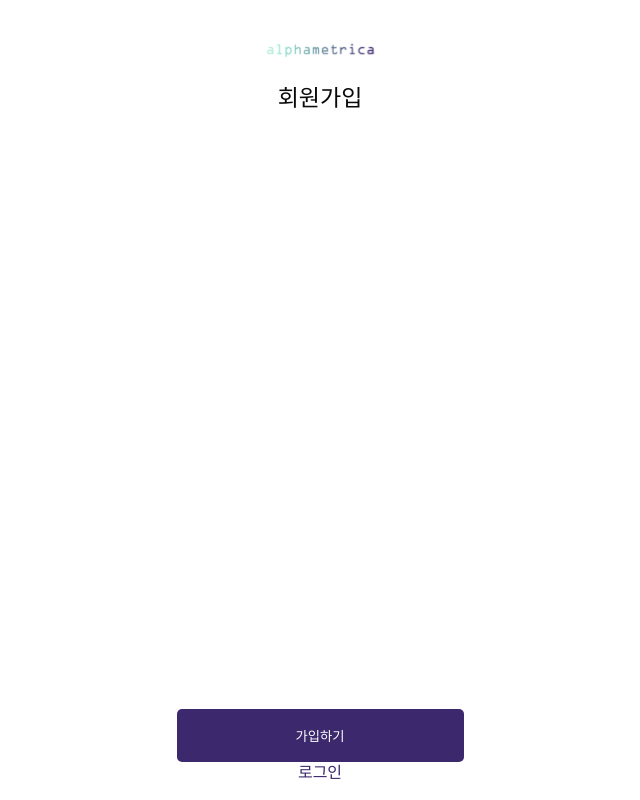
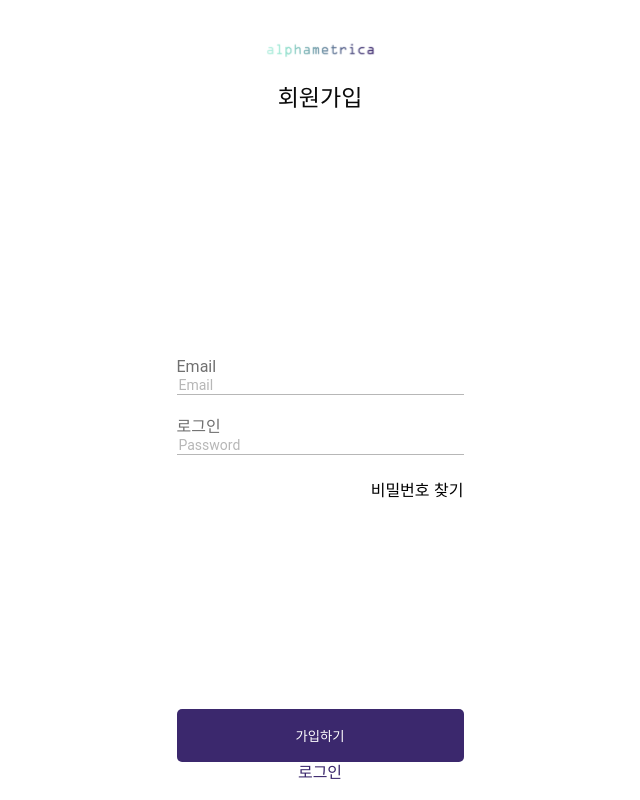
Before and after one commit to Gokul199602/Loginapp, a React (Create React App) app: page /login in a window 1280 px wide. Shown: the whole page, without its empty margins (320-960 px from the left). Built offline with nearby package versions, Linux system fonts and the light colour scheme.

Commit message:
login app

```diff
--- a/src/App.css
+++ b/src/App.css
@@ -49,6 +49,15 @@
 {
   display: flex;
   flex-direction: column;
+}
+.form .errorText
+{
+  font-size: 10px;
+  color: red;
+}
+.form input.error
+{
+  border-bottom: 1px solid red;
 }
 .form>label
 {
--- a/src/App.js
+++ b/src/App.js
@@ -3,8 +3,9 @@ import Main from "./components/Main/Main";
 import LoginForm from "./components/LoginForm/LoginForm";
 import RegisterForm from "./components/RegisterForm/RegisterForm";
 import Home from "./components/Home/Home";
-import {Link,Route,Switch,  BrowserRouter as Router} from 'react-router-dom';
+import {Link,Route,Switch,  BrowserRouter as Router,Redirect} from 'react-router-dom';
 function App() {
+  let checkIslogged = localStorage.isLogged;
   return (
     <Router>
       <div className="appContainer container">
@@ -12,7 +13,7 @@ function App() {
           <Route path="/" exact component = {Main}/>
           <Route path="/register" exact component = {RegisterForm}/>
           <Route path="/login" component = {LoginForm}/>
-          <Route path="/home" exact component = {Home}/>
+          {checkIslogged? <Route path="/home" exact component = {Home}/>:<Redirect exact from="/home" to="" />}
         </Switch>
       </div>
     </Router>
--- /dev/null
+++ b/src/components/Form/Auth.js
@@ -0,0 +1,48 @@
+const Auth = (input,type) => {
+  var errorTextArr = [],
+  isValid = true;
+  switch(type)
+  {
+    case "email":
+        if(!input)
+        {
+            errorTextArr.push("This Field is Required");
+            isValid = false;
+        }
+        else if(!ValidateEmail(input))
+        {
+            errorTextArr.push("Invalid Email");
+            isValid = false;
+        }
+    break;
+    case "password":
+        if(!input)
+        {
+            errorTextArr.push("This Field is Required");
+            isValid = false;
+        }
+        else if(!(input.length>3 && input.length<13))
+        {
+            errorTextArr.push("The password should be between 2 and 12");
+            isValid = false;
+            localStorage.isAut = "true";
+        }
+    break;
+  }
+  var returnValue = {
+        error:errorTextArr,
+        isValid:isValid
+  }
+  return returnValue;
+};
+
+function ValidateEmail(mail)
+{
+ if (/^[a-zA-Z0-9.!#$%&'*+/=?^_`{|}~-]+@[a-zA-Z0-9-]+(?:\.[a-zA-Z0-9-]+)*$/.test(mail))
+  {
+    return (true)
+  }
+    return (false)
+}
+
+export default Auth;
--- a/src/components/Form/Login/Login.css
+++ b/src/components/Form/Login/Login.css
@@ -0,0 +1,4 @@
+.textEl
+{
+    text-align: right;
+}
--- a/src/components/Form/Login/Login.js
+++ b/src/components/Form/Login/Login.js
@@ -1,10 +1,99 @@
-import React from 'react';
+import React, {useState,useEffect}  from 'react';
 import styles from './Login.css';
+import Auth from "../Auth";
 
-const Login = () => (
-  <div className={styles.Login}>
-    <h1>Login component</h1>
-  </div>
-);
+const Login = (props) => {
+  const [formData,setFormData] = useState({
+    email:{
+      input:"",
+      name:"email",
+      isRequired:true,
+      isValid:true,
+      erroTextArr:[]
+    },
+    password:{
+      input:"",
+      name:"password",
+      isRequired:true,
+      isValid:true,
+      erroTextArr:[]
+    }
+  });
+  useEffect(()=>{
+    if(props.isValidate)
+    {
+      var checkValidation = true;
+      var errorText = [];
+      for (const property in formData) {
+        if(!Auth(formData[property].input,formData[property].name).isValid)
+        {
+          let errorText = Auth(formData[property].input,formData[property].name).error;
+          checkValidation = false;
+          setFormData(prevState => ({
+            ...prevState,
+            [property]: {
+              name:formData[property].name,
+              input:formData[property].input,
+              isRequired:true,
+              isValid:false,
+              erroTextArr:errorText
+            }
+        }));
+        props.validation(false);
+        }
+      }
+      if(checkValidation)
+      {
+        console.log("You are logged in");
+        if(formData.email.input == "test@luxpmsoft.com" &&
+        formData.password.input == "test1234!")
+        {
+          window.location.href="/home";
+          localStorage.setItem("isLogged",true);
+          props.validation(true);
+        }
+        else
+        {
+          alert("Invalid username or password");
+          props.validation(false);
+        }
+      }
+    }
+  });
+  const formHandler = (event)=>
+  {
+    setFormData(prevState => ({
+      ...prevState,
+      [event.target.name]: {
+        name:event.target.name,
+        input:event.target.value,
+        isRequired:true,
+        isValid:true,
+        erroTextArr:[]
+      }
+  }));
+  }
+  return(
+  <form className="form mg-lg">
+  <label>
+     Email
+     <input type="email" name="email" placeholder="Email" className={formData.email.isValid?"":"error"} value={formData.email.input} onChange={formHandler} />
+     {formData.email.erroTextArr.map((err,index)=>{
+        return (<span key={index} className="errorText">{err}</span>)
+     })}
+   </label>
+   <label>
+   로그인
+     <input type="password" name="password" placeholder="Password" className={formData.password.isValid?"":"error"} value={formData.password.input} onChange={formHandler} />
+     {formData.password.erroTextArr.map((err,index)=>{
+       return (<span key={index} className="errorText">{err}</span>)
+     })}
+   </label>
+   <span className="textEl">
+     비밀번호 찾기
+   </span>
+   </form>
+  )
+};
 
 export default Login;
--- a/src/components/Form/Registration/Registration.js
+++ b/src/components/Form/Registration/Registration.js
@@ -4,15 +4,15 @@ import React from 'react';
 const Registration = () => (
   <form className="form mg-lg">
   <label>
-     Name
+     이름
      <input type="text" name="name" />
    </label>
    <label>
-     Name
+   휴대폰 번호
      <input type="text" name="name" />
    </label>
    <label>
-     Date
+   생년월일
      <input type="date" name="name" placeholder="dd-mm-yyyy" />
    </label>
    <label>
@@ -20,34 +20,34 @@ const Registration = () => (
      <input type="email" name="name" />
    </label>
    <label>
-     Password
+   비밀번호
      <input type="password" name="name" />
    </label>
    <label>
-     Confirm Password
+   비밀번호 확인
      <input type="password" name="name" />
    </label>
    <div className="chooseOption">
-     <label class="radioContainer">Four
+     <label class="radioContainer">최소 8자 이상
        <input type="radio" name="radio"/>
        <span class="checkmark"></span>
      </label>
-     <label class="radioContainer">Four
+     <label class="radioContainer">최소 하나의 대문자
        <input type="radio" name="radio"/>
        <span class="checkmark"></span>
      </label>
    </div>
    <div className="chooseOption">
-     <label class="radioContainer">Four
+     <label class="radioContainer">최소 하나의 숫자
        <input type="radio" name="radio"/>
        <span class="checkmark"></span>
      </label>
-     <label class="radioContainer">Four
+     <label class="radioContainer">최소 하나의 특수문자
        <input type="radio" name="radio"/>
        <span class="checkmark"></span>
      </label>
    </div>
-   <label class="checkboxContainer max-content-center mg-lg">Four
+   <label class="checkboxContainer max-content-center mg-lg">이용약관에 동의합니다
      <input type="checkbox" />
      <span class="checkmark"></span>
    </label>
--- a/src/components/Home/Home.js
+++ b/src/components/Home/Home.js
@@ -3,7 +3,7 @@ import styles from './Home.css';
 
 const Button = () => (
   <div className={styles.Button}>
-    <h1>Button component</h1>
+    <h1>Home component</h1>
   </div>
 );
 
--- a/src/components/LoginForm/LoginForm.js
+++ b/src/components/LoginForm/LoginForm.js
@@ -1,18 +1,28 @@
-import React from 'react';
-import styles from './LoginForm.css';
+import React,{useState}  from 'react';
 import Header from '../Header/Header';
 import Button from "../Button/Button";
+import Login from "../Form/Login/Login";
 
-const LoginForm = () => (
+const LoginForm = () => {
+  const [isValidate,setisValidate] = useState(false);
+  const loginButton = () => {
+    setisValidate(true);
+  }
+  const validation = (check) => {
+    setisValidate(check);
+  }
+  return(
   <div className="main">
    <Header />
+   <Login isValidate={isValidate} validation={validation}/>
    <div className="buttonElement text-center">
-     <Button text="가입하기"/>
+     <Button text="가입하기" eventFunction={loginButton} />
      <div>
        <span className="normal--text--2 mg-xs">로그인</span>
      </div>
    </div>
  </div>
-);
+  )
+};
 
 export default LoginForm;
--- a/src/components/RegisterForm/RegisterForm.js
+++ b/src/components/RegisterForm/RegisterForm.js
@@ -13,7 +13,7 @@ const RegisterForm = () => (
    <div className="buttonElement text-center">
      <Button text="가입하기" link="/login"/>
      <div>
-       <span className="normal--text--2 mg-xs">로그인</span>
+       <span className="normal--text--2 mg-xs">이미 계정이 있으신가요? 로그인</span>
      </div>
    </div>
  </div>
```
